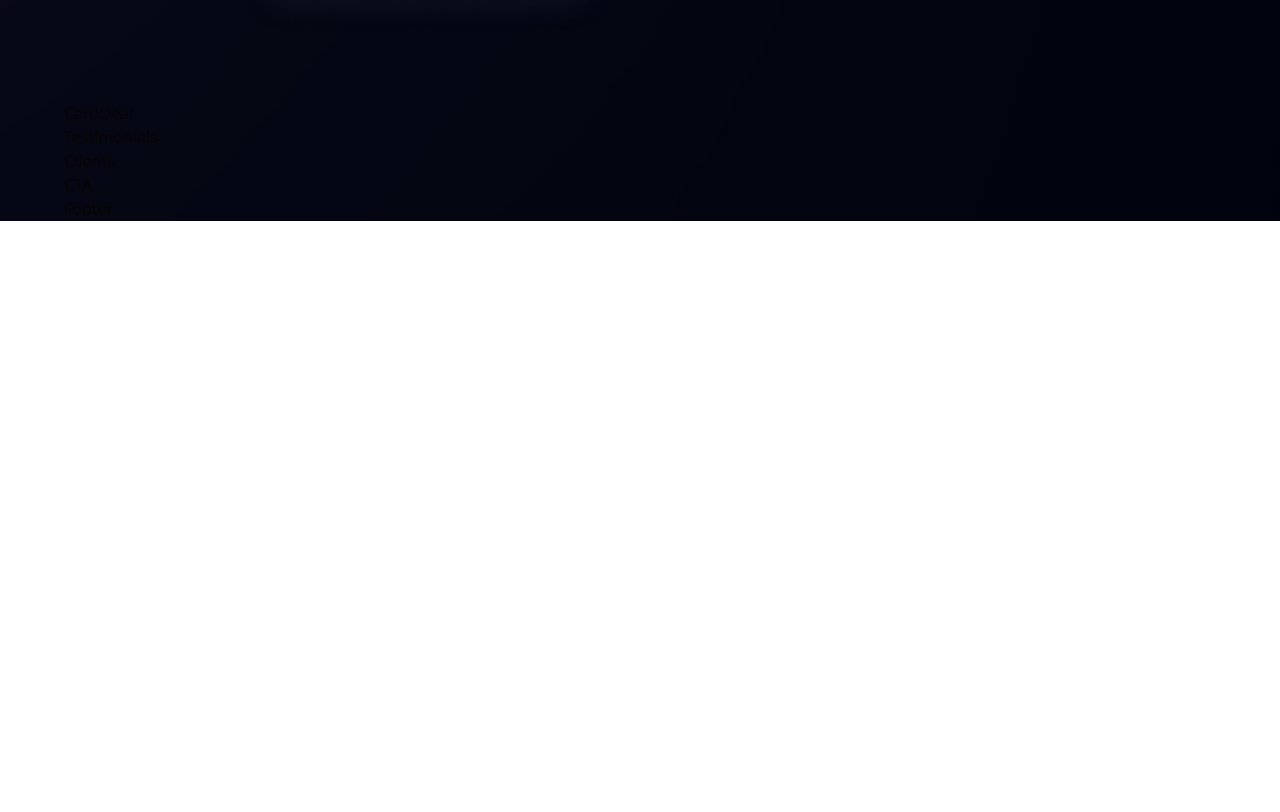
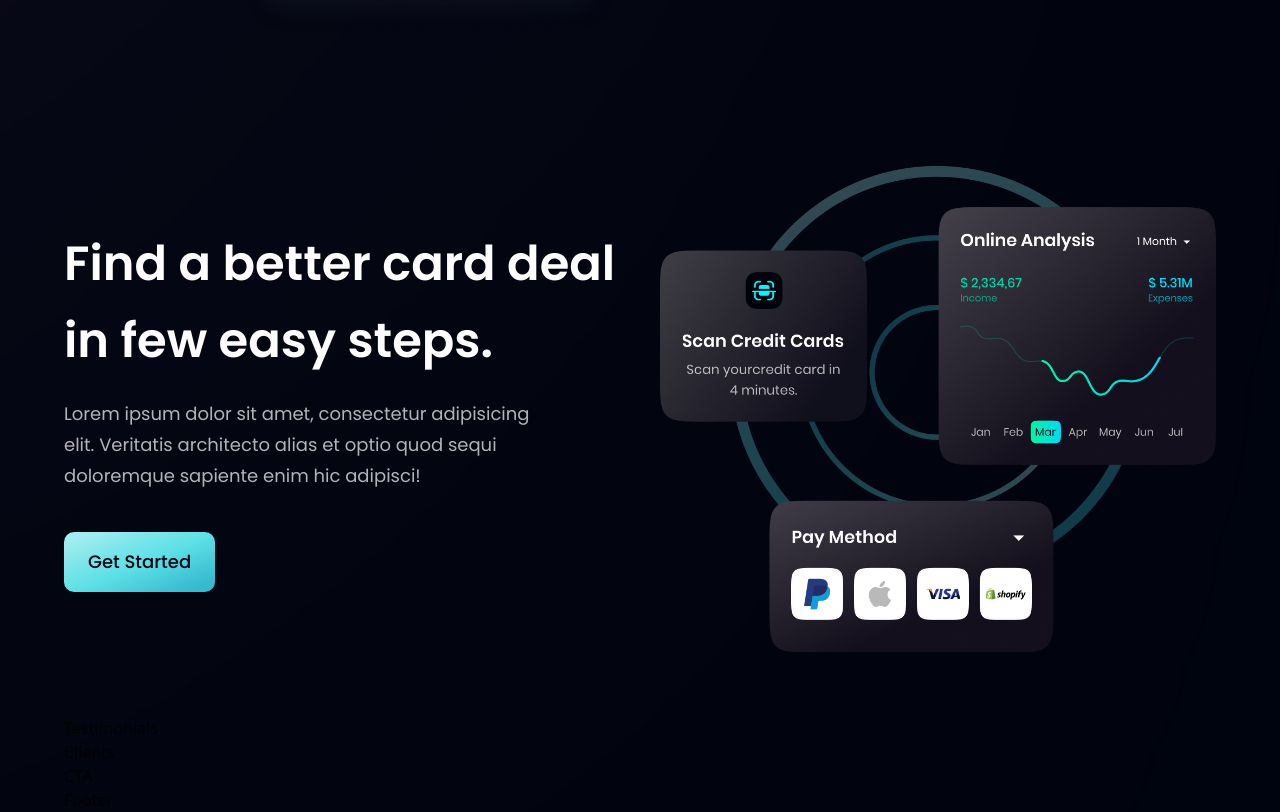
Before and after one commit to bramadl/hoobank-landing-page, a React (Vite) app: page / in a window 1280 px wide. Shown: the part 2089-2901 px from the top of the page. Before the commit the page ends 2310 px from the top, so only its background shows below. Built offline with nearby package versions, Linux system fonts and the light colour scheme.

Commit message:
feat: card deal section component

```diff
--- a/src/components/CardDeal.tsx
+++ b/src/components/CardDeal.tsx
@@ -1,5 +1,28 @@
 import React from "react";
 
+import { card } from "../assets";
+import { styles, layout } from "../styles";
+import { Button } from "./Button";
+
 export const CardDeal = () => {
-  return <div>CardDeal</div>;
+  return (
+    <section className={layout.section}>
+      <div className={layout.sectionInfo}>
+        <h2 className={styles.heading2}>
+          Find a better card deal <br className="sm:block hidden" /> in few easy
+          steps.
+        </h2>
+        <p className={`${styles.paragraph} max-w-[470px] mt-5`}>
+          Lorem ipsum dolor sit amet, consectetur adipisicing elit. Veritatis
+          architecto alias et optio quod sequi doloremque sapiente enim hic
+          adipisci!
+        </p>
+        <Button styles="mt-10" />
+      </div>
+
+      <div className={`${layout.sectionImg}`}>
+        <img alt="Card" className="w-full h-full object-contain" src={card} />
+      </div>
+    </section>
+  );
 };
```
